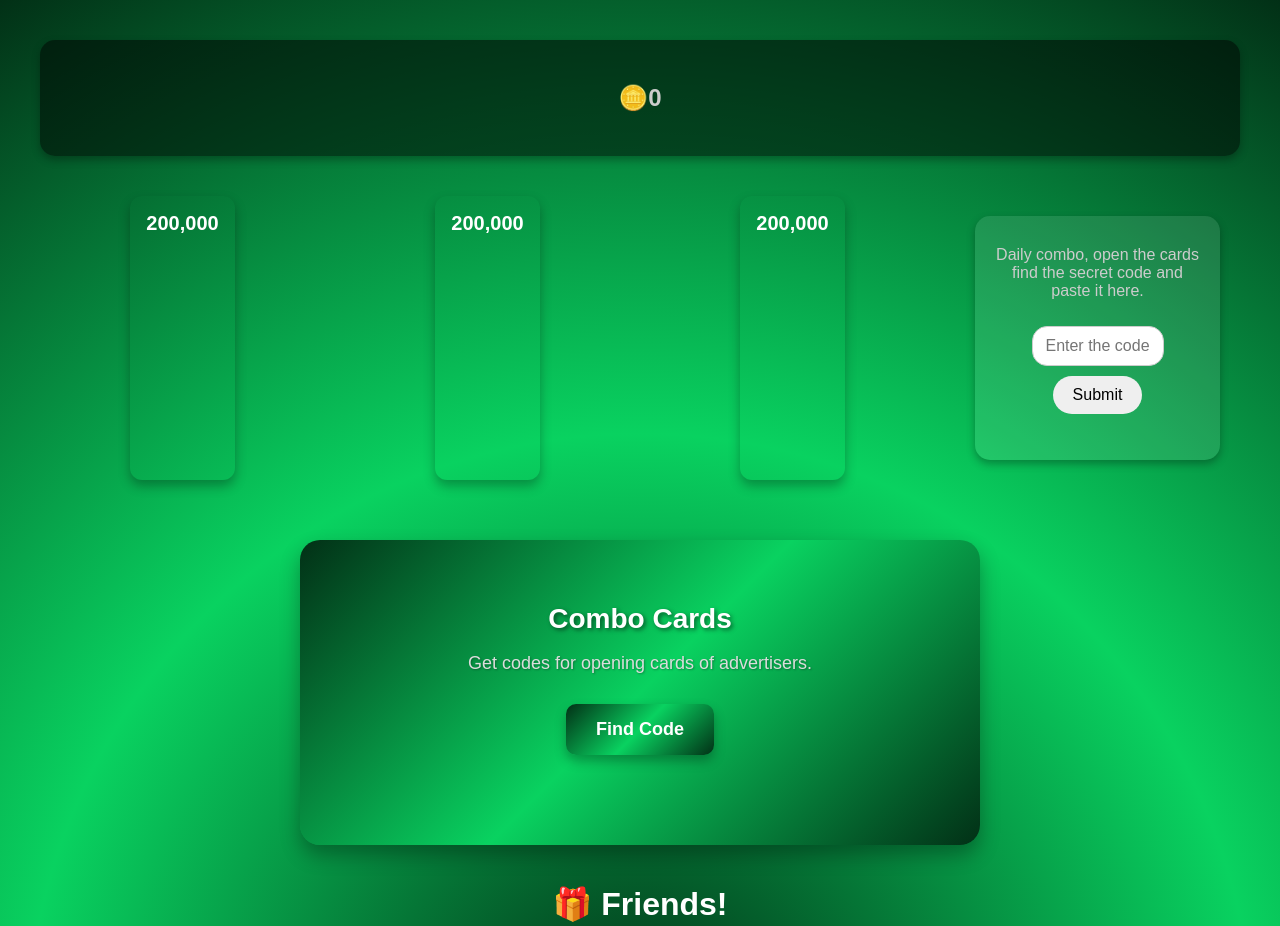
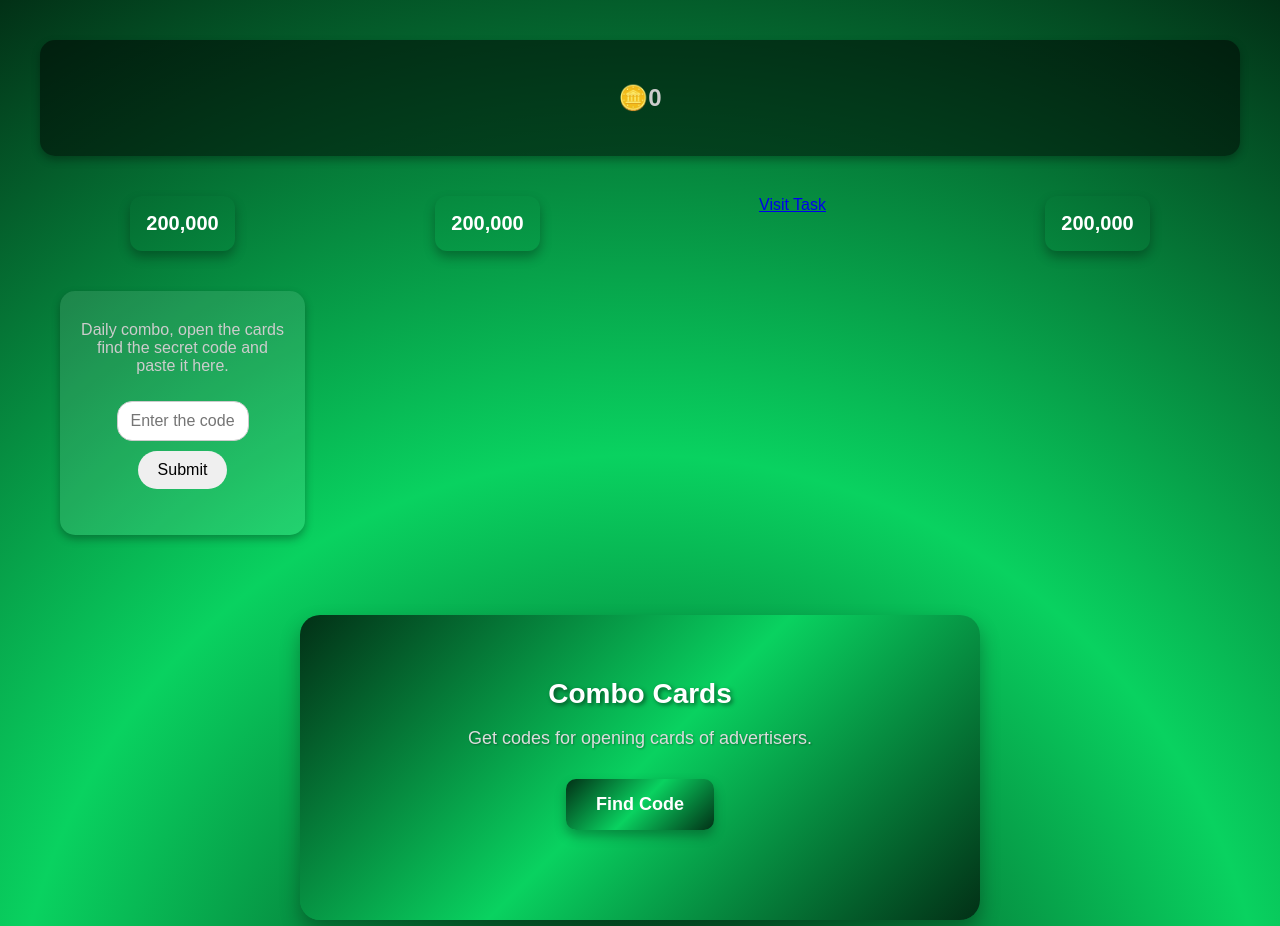
Before and after one commit to IBRAHIMV69/Cards-, a plain HTML site: page Index.html in a window 1280 px wide. Shown: the top 926 px of the page. Drawn offline with Linux system fonts and the light colour scheme.

Commit message:
Update Index.html

```diff
--- a/Index.html
+++ b/Index.html
@@ -157,7 +157,7 @@
                 <div>⏱️</div>
                 <div id="countdown2" class="countdown">00:00:00</div>
             </div>
-        </div>
+        </div><a href="https://example.com/task" class="button-link">Visit Task</a>
         <!-- Video 3 -->
         <div class="video-task" id="videoTask3">
             <div id="player3"></div>
```
